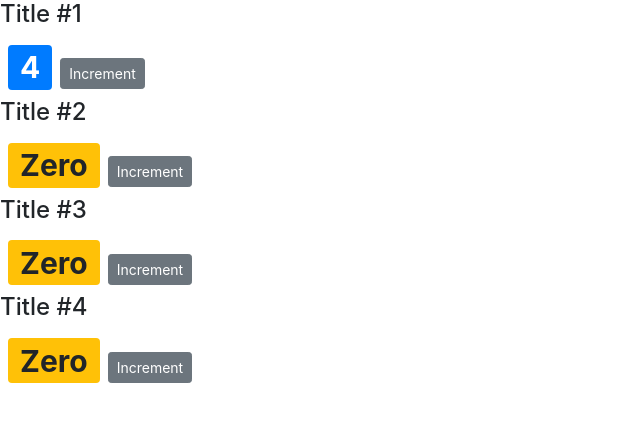
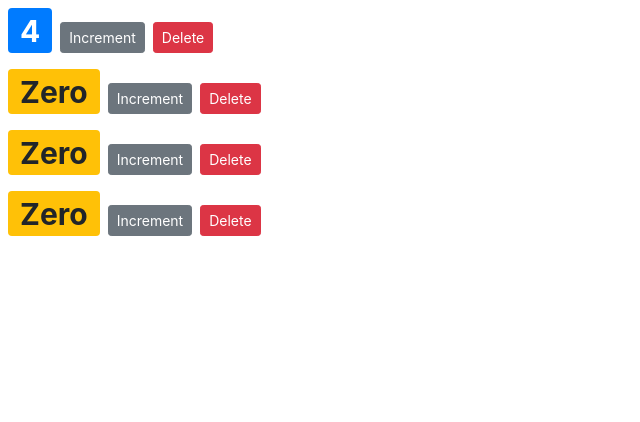
Before and after one commit to react-react/counter-app, a React (Create React App) app: page / in a window 1280 px wide. Shown: the top 422 px of the page, without its empty margins (0-640 px from the left). Built offline with nearby package versions, Linux system fonts and the light colour scheme.

Commit message:
delete counter

```diff
--- a/src/components/Counter.jsx
+++ b/src/components/Counter.jsx
@@ -2,7 +2,7 @@ import React, { Component } from "react";
 
 class Counter extends Component {
   state = {
-    value: this.props.value,
+    value: this.props.counter.value,
   };
 
   myStyles = {
@@ -17,7 +17,6 @@ class Counter extends Component {
   render() {
     return (
       <div>
-        {this.props.children}
         <span style={this.myStyles} className={this.getBadgeClasses()}>
           {this.formatCounter()}
         </span>
@@ -27,6 +26,13 @@ class Counter extends Component {
           onClick={() => this.handleIncrement()}
         >
           Increment
+        </button>
+
+        <button
+          onClick={this.props.onDelete}
+          className="btn btn-danger btn-sm m-2"
+        >
+          Delete
         </button>
       </div>
     );
--- a/src/components/Counters.jsx
+++ b/src/components/Counters.jsx
@@ -10,13 +10,22 @@ class Counters extends Component {
       { id: 4, value: 0 },
     ],
   };
+
+  handleDelete = (id) => {
+    const counters = this.state.counters.filter((c) => {
+      return c.id !== id;
+    });
+    this.setState({ counters });
+  };
   render() {
     return (
       <div>
         {this.state.counters.map((counter) => (
-          <Counter keys={counter.id} value={counter.value}>
-            <h4>Title #{counter.id}</h4>
-          </Counter>
+          <Counter
+            key={counter.id}
+            counter={counter}
+            onDelete={() => this.handleDelete(counter.id)}
+          ></Counter>
         ))}
       </div>
     );
```
